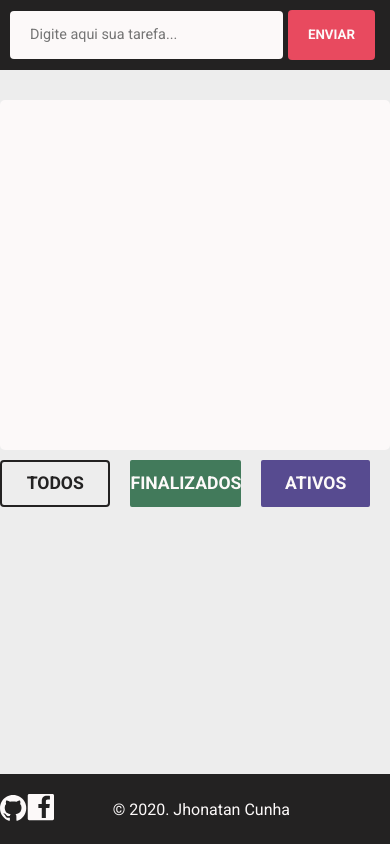
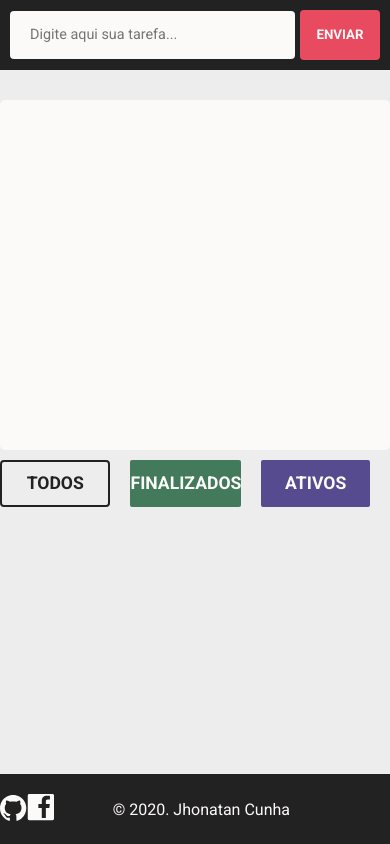
Before and after one commit to jhonatancunha/to-do-list-reactjs, a React (Create React App) app: page / in a window 390 px wide. Built offline with nearby package versions, Linux system fonts and the light colour scheme.

Commit message:
:lipstick::iphone: Finished the header for mobile

```diff
--- a/src/components/Form/style.js
+++ b/src/components/Form/style.js
@@ -1,8 +1,10 @@
 import styled from 'styled-components';
 
 export const Wrapper = styled.form`
-  padding: 10px;
-  background: #232222;
+  @media (max-width: 800px) {
+    padding: 10px;
+    background: #232222;
+  }
 `;
 
 export const Input = styled.input`
@@ -12,9 +14,9 @@ export const Input = styled.input`
   color: #fcf9f9;
   background: #232222;
   padding: 20px;
-  width: 70vw;
+  width: calc(100vw - 80px - 25px);
 
-  @media (max-width: 799px) {
+  @media (max-width: 800px) {
     background: #fcf9f9;
     color: #232222;
     font-size: 0.9rem;
@@ -35,7 +37,7 @@ export const Button = styled.button`
   font-weight: bold;
   height: 49.5px;
   margin-left: 5px;
-  width: calc(30vw - 30px);
+  width: 80px;
 
   @media (min-width: 800px) {
     font-size: 1.1rem;
```
